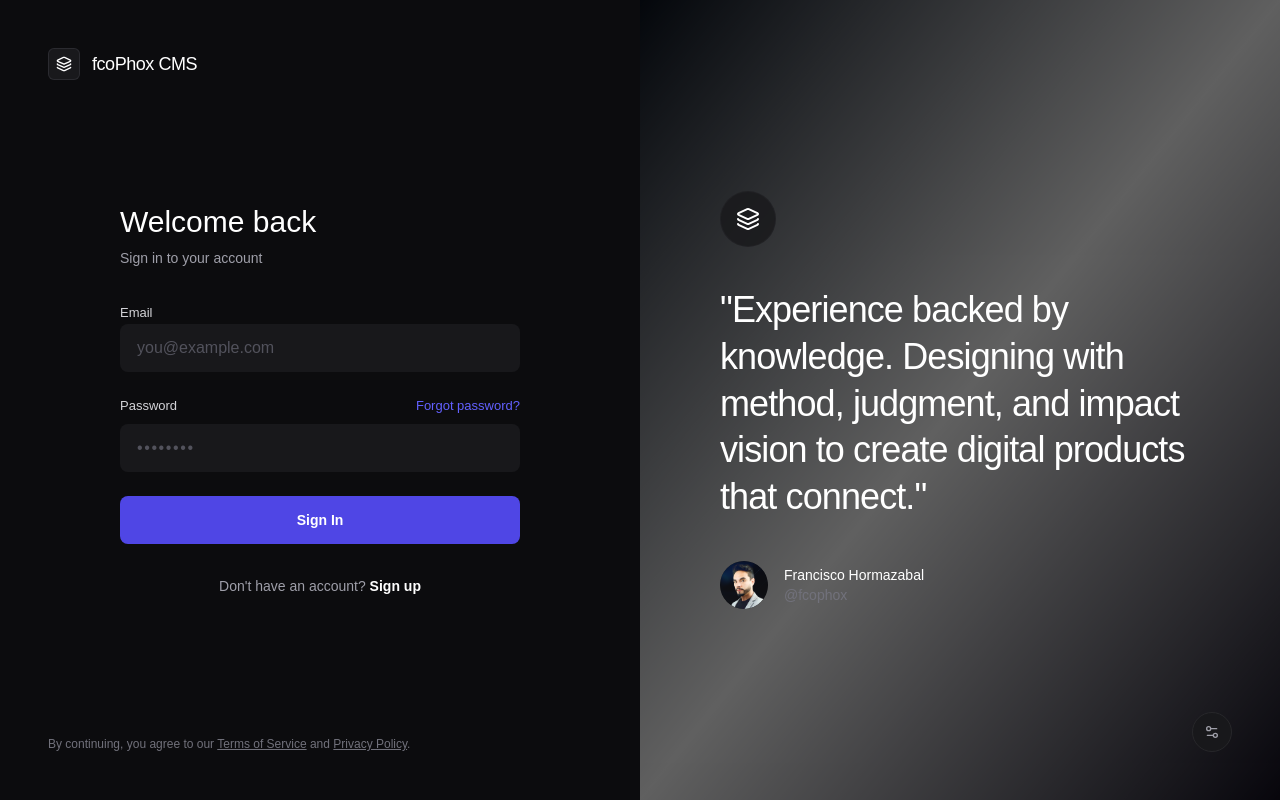
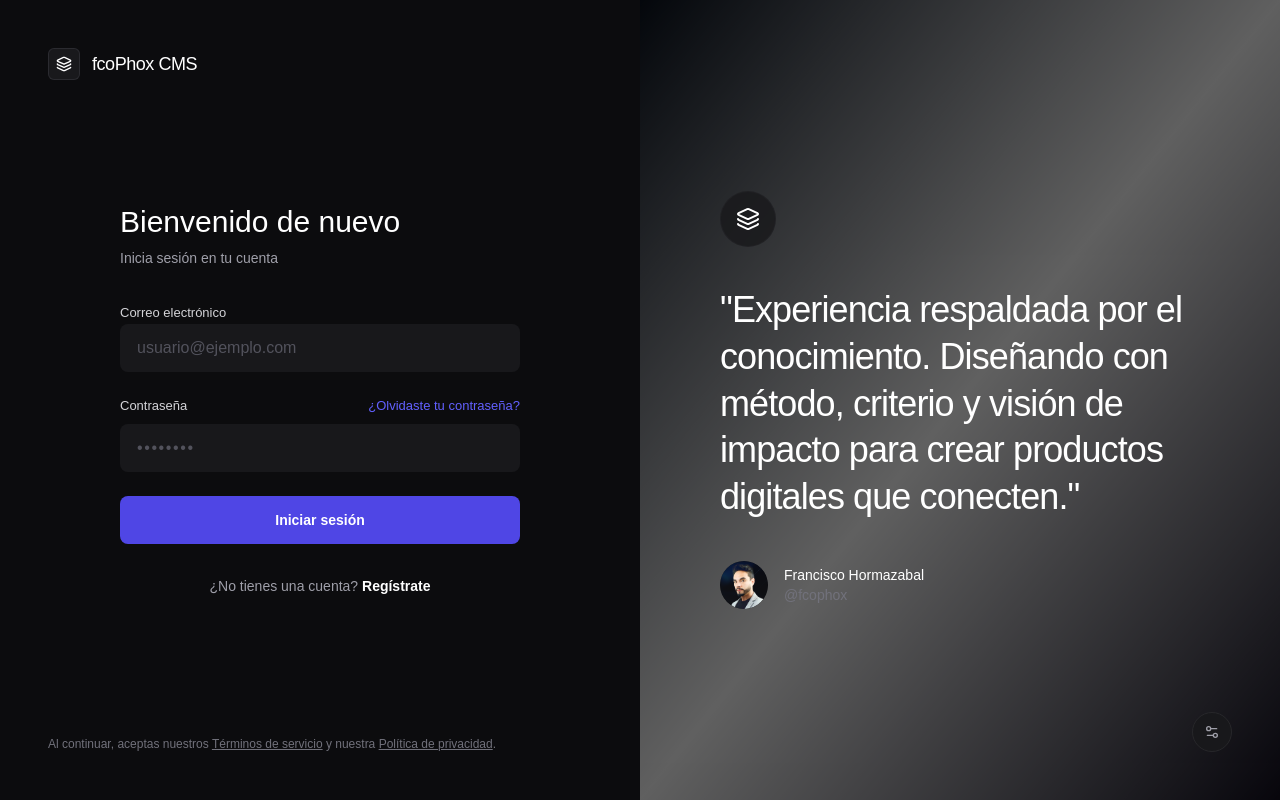
Before and after one commit to fcophox/ultracms-website-fcophox, a Next.js app: page /login in a window 1280 px wide. Built offline with nearby package versions, Linux system fonts and the light colour scheme; no server answers; a web font is replaced by a local one.

Commit message:
intl(login): traducir interfaz y cita de la página de inicio de sesión a español

```diff
--- a/src/app/login/page.tsx
+++ b/src/app/login/page.tsx
@@ -52,8 +52,8 @@ export default function LoginPage() {
         {/* Login Form Container */}
         <div className="flex-1 flex items-center justify-center px-6 sm:px-12">
           <div className="w-full max-w-[400px]">
-            <h1 className="text-3xl font-light text-white mb-2">Welcome back</h1>
-            <p className="text-zinc-400 text-sm mb-8">Sign in to your account</p>
+            <h1 className="text-3xl font-light text-white mb-2">Bienvenido de nuevo</h1>
+            <p className="text-zinc-400 text-sm mb-8">Inicia sesión en tu cuenta</p>
 
             {error && (
               <div className="mb-6 p-3 rounded-lg bg-red-500/10 border border-red-500/20 flex items-center gap-3 text-red-500 text-[13px]">
@@ -65,14 +65,14 @@ export default function LoginPage() {
             <form className="space-y-6" onSubmit={handleLogin}>
               <div className="space-y-2">
                 <label className="text-[13px] font-light text-zinc-300" htmlFor="email">
-                  Email
+                  Correo electrónico
                 </label>
                 <input
                   id="email"
                   type="email"
                   value={email}
                   onChange={(e) => setEmail(e.target.value)}
-                  placeholder="you@example.com"
+                  placeholder="usuario@ejemplo.com"
                   className="w-full h-12 bg-[#18181b] border border-transparent rounded-lg px-4 text-white placeholder:text-zinc-600 focus:outline-none focus:ring-2 focus:ring-indigo-500/50 focus:border-indigo-500 transition-all"
                   required
                 />
@@ -81,10 +81,10 @@ export default function LoginPage() {
               <div className="space-y-2">
                 <div className="flex items-center justify-between">
                   <label className="text-[13px] font-light text-zinc-300" htmlFor="password">
-                    Password
+                    Contraseña
                   </label>
                   <Link href="#" className="text-[13px] font-medium text-indigo-500 hover:text-indigo-400 transition-colors">
-                    Forgot password?
+                    ¿Olvidaste tu contraseña?
                   </Link>
                 </div>
                 <input
@@ -104,14 +104,14 @@ export default function LoginPage() {
                 className="w-full h-12 bg-[#4F46E5] hover:bg-[#4338ca] disabled:opacity-50 disabled:cursor-not-allowed text-white rounded-lg font-semibold text-sm transition-colors mt-2 flex items-center justify-center gap-2"
               >
                 {loading && <Loader2 size={16} className="animate-spin" />}
-                {loading ? "Signing in..." : "Sign In"}
+                {loading ? "Iniciando sesión..." : "Iniciar sesión"}
               </button>
             </form>
 
             <p className="text-center text-sm text-zinc-400 mt-8">
-              Don't have an account?{" "}
+              ¿No tienes una cuenta?{" "}
               <Link href="#" className="text-white font-semibold hover:underline">
-                Sign up
+                Regístrate
               </Link>
             </p>
           </div>
@@ -120,10 +120,10 @@ export default function LoginPage() {
         {/* Footer info left */}
         <div className="absolute bottom-8 left-8 sm:bottom-12 sm:left-12">
           <p className="text-zinc-500 text-xs">
-            By continuing, you agree to our{" "}
-            <Link href="#" className="underline hover:text-zinc-300 transition-colors">Terms of Service</Link>
-            {" "}and{" "}
-            <Link href="#" className="underline hover:text-zinc-300 transition-colors">Privacy Policy</Link>.
+            Al continuar, aceptas nuestros{" "}
+            <Link href="#" className="underline hover:text-zinc-300 transition-colors">Términos de servicio</Link>
+            {" "}y nuestra{" "}
+            <Link href="#" className="underline hover:text-zinc-300 transition-colors">Política de privacidad</Link>.
           </p>
         </div>
       </div>
@@ -159,7 +159,7 @@ export default function LoginPage() {
           </div>
 
           <h2 className="text-3xl lg:text-4xl font-medium text-white leading-[1.3] tracking-tight mb-10">
-            "Experience backed by knowledge. Designing with method, judgment, and impact vision to create digital products that connect."
+            "Experiencia respaldada por el conocimiento. Diseñando con método, criterio y visión de impacto para crear productos digitales que conecten."
           </h2>
 
           <div className="flex items-center gap-4">
```
